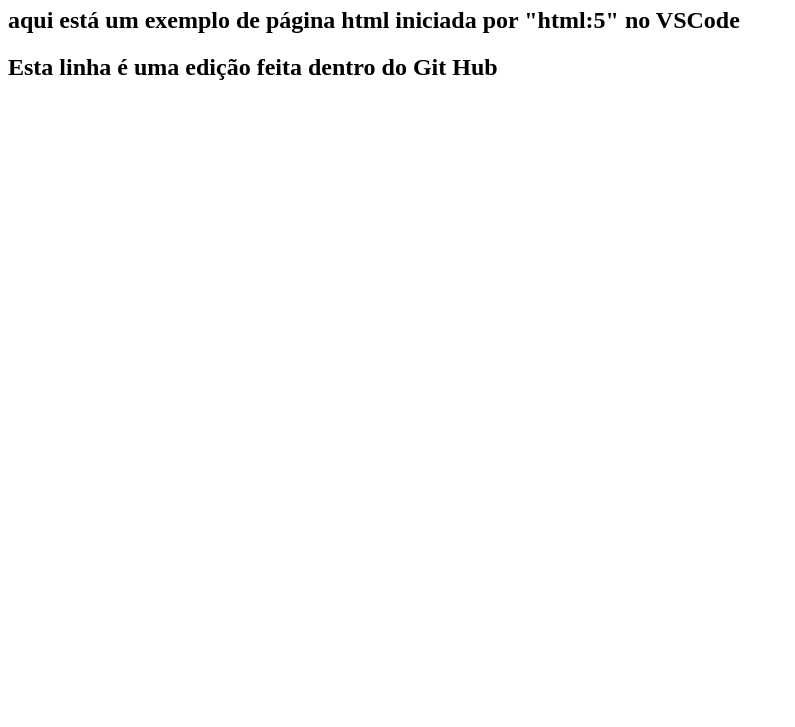
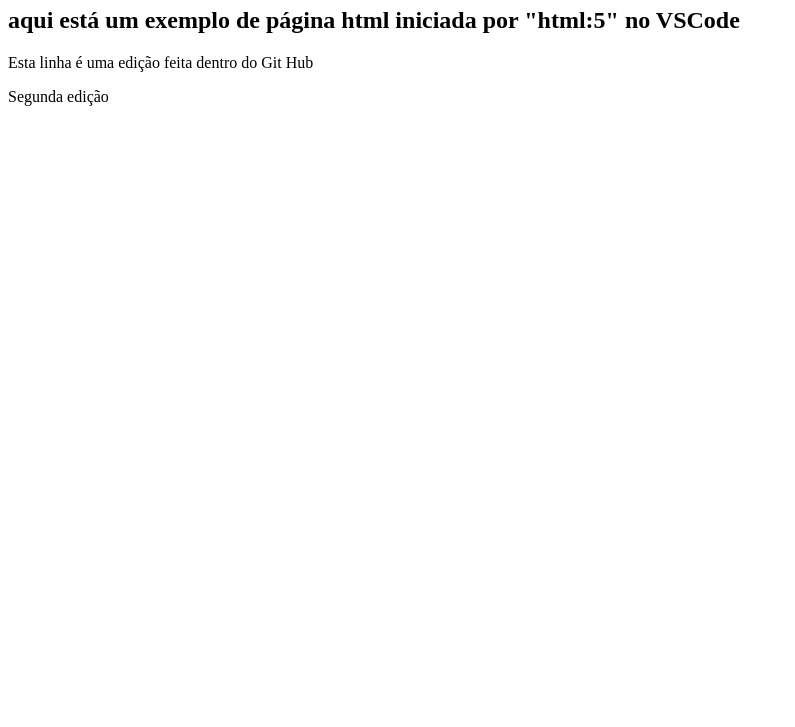
Before and after one commit to ferfernandesSJRP/teste_vscode, a plain HTML site: page index.html in a window 1280 px wide. Shown: the part 73-800 px from the top of the page, without its empty margins (0-795 px from the left). Drawn offline with Linux system fonts and the light colour scheme.

Commit message:
Update index.html
Segunda edição feita pelo VSCode

```diff
--- a/index.html
+++ b/index.html
@@ -9,6 +9,7 @@
 <body>
     <h1> olá mundo </h1>
     <h2> aqui está um exemplo de página html iniciada por "html:5" no VSCode</h2>
-    <h2> Esta linha é uma edição feita dentro do Git Hub </h2>
+    <p> Esta linha é uma edição feita dentro do Git Hub </p>
+    <p> Segunda edição <p>
 </body>
 </html>
```
